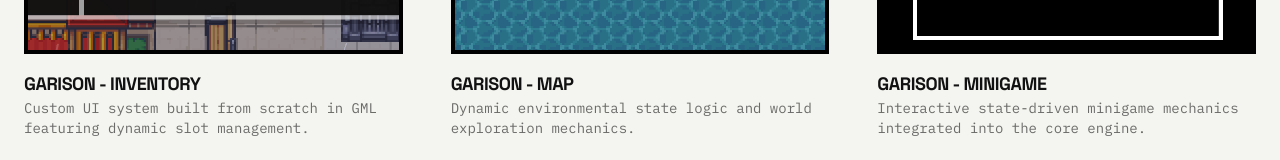
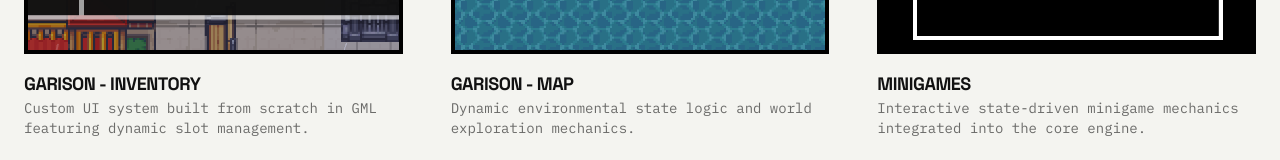
Before and after one commit to hexa325/portfolio-website, a Next.js app: page /projects/garison in a window 1280 px wide. Shown: the part 2515-2675 px from the top of the page. Built offline with nearby package versions, Linux system fonts and the light colour scheme.

Commit message:
docs: rename Minigame to Minigames on Garison page

```diff
--- a/src/app/projects/garison/page.tsx
+++ b/src/app/projects/garison/page.tsx
@@ -10,7 +10,7 @@ export default function GarisonShowcase() {
   const screenshots = [
     { src: `${basePath}/projects/garison/inventory.png`, alt: "Garison - Inventory", caption: "Custom UI system built from scratch in GML featuring dynamic slot management." },
     { src: `${basePath}/projects/garison/map.png`, alt: "Garison - Map", caption: "Dynamic environmental state logic and world exploration mechanics." },
-    { src: `${basePath}/projects/garison/minigame.png`, alt: "Garison - Minigame", caption: "Interactive state-driven minigame mechanics integrated into the core engine." },
+    { src: `${basePath}/projects/garison/minigame.png`, alt: "Minigames", caption: "Interactive state-driven minigame mechanics integrated into the core engine." },
   ];
 
   const heroHotspots = [
```
